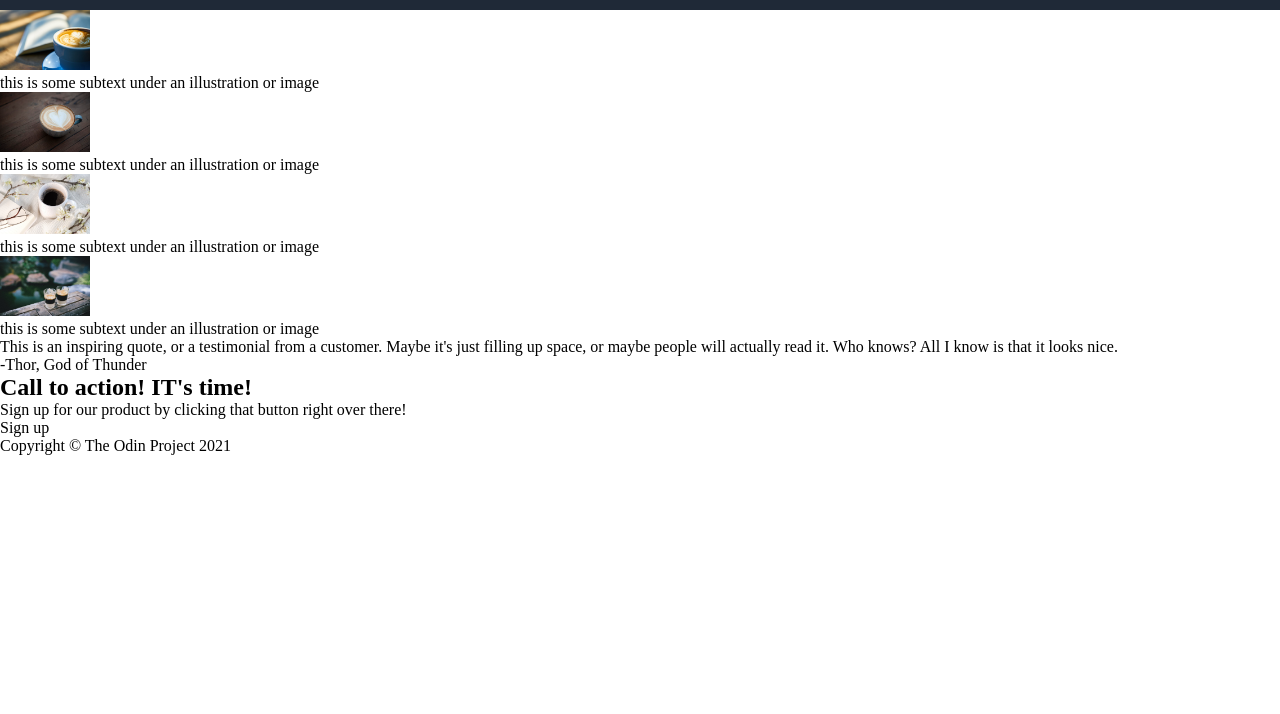
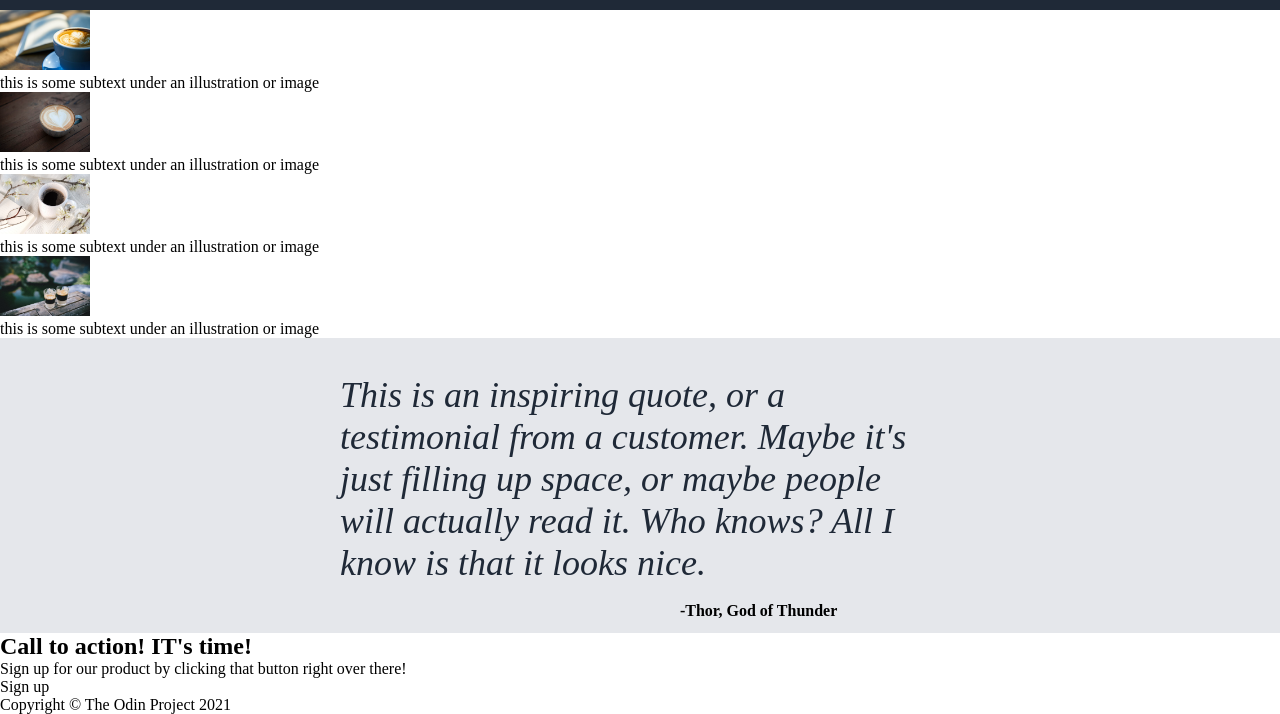
Before and after one commit to MarcoNawr/odin-landingpage, a plain HTML site: page index.html in a window 1280 px wide. Shown: the part 720-1434 px from the top of the page. Before the commit the page ends 1175 px from the top, so only its background shows below. Drawn offline with Linux system fonts and the light colour scheme.

Commit message:
style: create initial style quoteContainer

```diff
--- a/css/style.css
+++ b/css/style.css
@@ -43,9 +43,12 @@ body{
     color: white;
 }
 
+
+
 /* ##############################
     bannerContainer
 ############################## */
+
 .bannerContainer{
     background-color: #1F2937;
     display: flex;
@@ -63,6 +66,7 @@ body{
     align-self: center;
 }
 .bannerContainer__content__h1{
+    font-size: 48px;
     font-weight:bolder;
 
 }
@@ -92,3 +96,56 @@ body{
     border-radius: 0.5em;
 
 }
+
+
+
+/* ##############################
+    contentContainer
+############################## */
+
+/* tbd */
+
+
+
+/* ##############################
+    quoteContainer
+############################## */
+
+/* tbd */
+
+
+
+/* ##############################
+    ctaContainer
+############################## */
+
+.quoteContainer{
+    background-color: #E5E7EB;
+    display: flex;
+    flex-direction: column;
+    justify-content: center;
+    align-items: center;
+}
+.quoteContainer__quote{
+    font-size: 36px;
+    font-weight: 300;
+    font-style: italic;
+    color: #1F2937;
+    margin-top: 1em;
+    margin-bottom: 0.5em;
+    max-width: 600px;
+}
+
+.quoteContainer__autor{
+    text-align: right;
+    font-weight: bolder;
+    margin-right: 0.8em;
+    margin-bottom: 0.8em;
+    margin-left: 250px;
+}
+
+/* ##############################
+    footer
+############################## */
+
+/* tbd */
```
